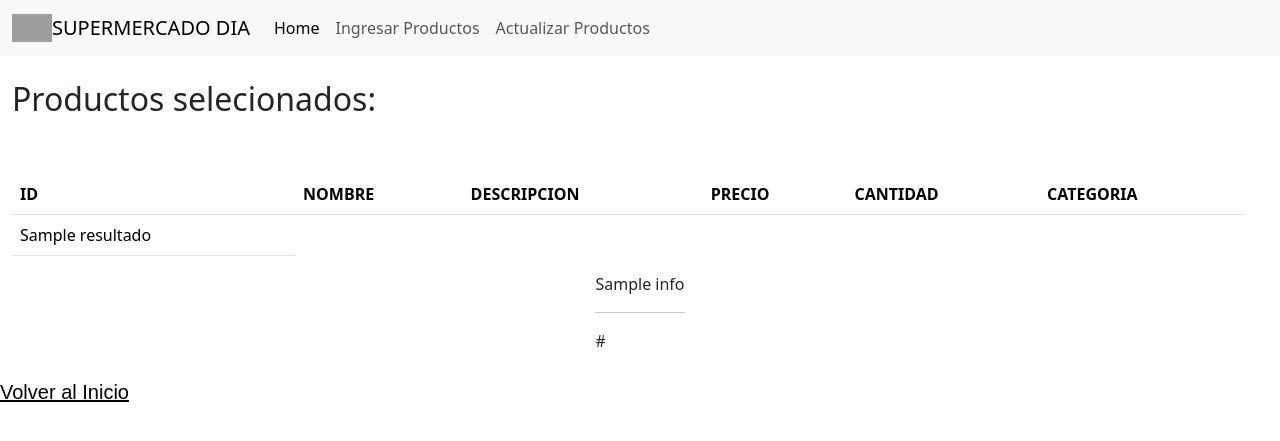
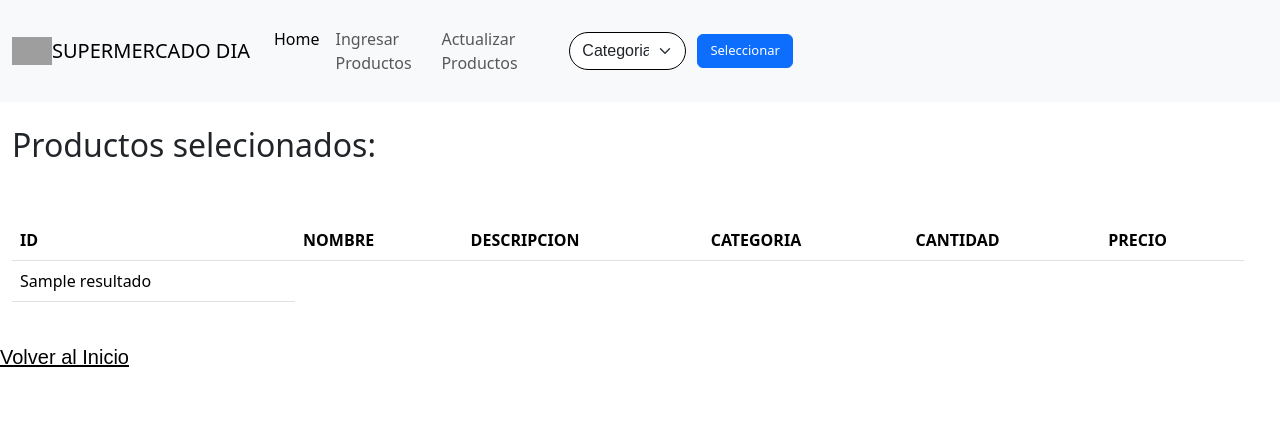
Before and after one commit to Gpanelli3/SistemaDeVentas-sprint2, a Flask app: template templates/seleccionado.html in a window 1280 px wide. Shown: the top 441 px of the page. Run offline with Flask 3, Linux system fonts and the light colour scheme; the template is opened without the code that fills it: most values are stand-ins (such as "Sample title", 1, 10 or a date in 2020); some libraries are stand-ins or nearby versions; grey boxes are pictures that could not be loaded.

Commit message:
'sprnt2'

```diff
--- a/app.py
+++ b/app.py
@@ -86,9 +86,6 @@
     return render_template('agregarProd.html')
 
 
-#def convertir_a_binario(foto):
-    #with open(foto, 'rb') as f:
-        #blob = f.read()
 
 #STRING ALEATORIO PARA LAS IMAGENES
 def stringAleatorio():
@@ -147,7 +144,6 @@
 def update():
     if request.method == 'POST':
         idProducto = request.form.get('idProducto')
-        #nuevoNombre = request.form.get('nombre')
         nuevoPrecio = request.form.get('precio')
         nuevaCantidad = request.form.get('cantidad')
 
@@ -188,42 +184,14 @@
 
     cursor = mysql.connection.cursor()
 
-    #traigo la cantidad de filas que hay en la tabla. Seria la cantidad de registros
-    cursor.execute('SELECT COUNT(*) AS total FROM producto')
-    row = cursor.fetchone()
-    if row:
-        count = row[0]  # Acceder al primer elemento de la tupla
-        print("Total:", count)
-    else:
-        print("No se encontraron filas.")
-
-    #utilizo una funcion de pagination, el valor "page", le digo que arranca en la pagina 1 y indico cuantos items quiero por pagina
-    page_num=request.args.get('page',1,type=int)
-    per_page=5
-
-    #page_num: Este es el número de página que estás viendo actualmente. Por ejemplo, si estás en la primera página, page_num sería 1; si estás en la segunda página, sería 2, y así sucesivamente.
-    #per_page: Este valor representa cuántos elementos deseas mostrar en cada página, es decir, el tamaño de tu página.
-    #start_index: Este es el índice del primer elemento que se mostrará en la página actual.
-
-    start_index=(page_num-1) * per_page +1
-    print(start_index)
-
 
     id= request.form['pc']
-    sql= "SELECT * FROM producto WHERE id_cat_corresp = %s "
+    sql= "SELECT producto.idProducto, producto.nombre, producto.descripcion, categorias.nombre, producto.cantidad, producto.precio FROM producto INNER JOIN categorias ON categorias.idcategorias = id_cat_corresp WHERE id_cat_corresp = %s "
     cursor.execute(sql,(id,))
     resultados = cursor.fetchall()
+    categorias=listabebidas()
 
-    end_index= min(start_index + per_page, count)
-    if end_index >count:
-        end_index = count
-
-    #paginacion es una funcion de Pagination de Flask donde se juntan todos los datos y se establece los links
-    pagination=Pagination(page=page_num, total=count, per_page=per_page,
-                          display_msg=f"mostrando registros {start_index}- {end_index} de un total de {count}")
-
-
-    return render_template('seleccionado.html', resultados=resultados, pagination=pagination)
+    return render_template('seleccionado.html', resultados=resultados, categorias=categorias)
 
 
 if __name__ == '__main__':
--- a/templates/seleccionado.html
+++ b/templates/seleccionado.html
@@ -27,6 +27,26 @@
                   <a class="nav-link" href="./agregarProd">Ingresar Productos</a>
                     <a class="nav-link" href="./update">Actualizar Productos</a>
             </div class="DEBAJO NAV RAMA">
+            <div class="container mt-4">
+                <div class="categorias-wrapper">
+                    <div class="categorias-lista">
+                        <form method='POST' action="/categ">
+                            <div class="col-2" style="font-family: Arial, Helvetica, sans-serif;">
+                                <select class="form-select" name="pc" id="pc" style="margin-left: 10%; border-color: black; border-radius: 20px; " required>
+                                    <option value="" selected disabled style="background-color: rgb(157, 217, 245);" >Categorias</option>
+                                    {% for x in categorias %}
+                                    <option value="{{x[0]}}">{{x[1] }}</option>
+                                    {% endfor %}
+                                </select>
+                            </div>
+
+                            </div>
+
+                                <button type="submit" class="btn btn-primary" style="margin-left: 20%; margin-top: -65px; font-size: 13px;" >Seleccionar</button>
+
+                            </div>
+                        </form>
+                      </div>
     </header>
 
   <br>
@@ -40,9 +60,9 @@
                         <th scope="col">ID</th>
                         <th scope="col">NOMBRE</th>
                         <th scope="col">DESCRIPCION</th>
+                        <th scope="col">CATEGORIA</th>
+                        <th scope="col">CANTIDAD</th>
                         <th scope="col">PRECIO</th>
-                        <th scope="col">CANTIDAD</th>
-                        <th scope="col">CATEGORIA</th>
                     </tr>
                 </thead>
                 <tbody>
@@ -58,17 +78,6 @@
         </div>
     </div>
 
-    <div class="row justify-content-md-center">
-        <div class="col-md-auto">
-          <span>
-            {{ pagination.info }}
-            <hr />
-          </span>
-          {{ pagination.links }}
-        </div>
-      </div>
-    </div>
-
 
     <br>
     <a href="/" class="category notloaded with_children collapsed" style="color: black; font-size: 20px; font-family: Arial;"> Volver al Inicio</a>
```
